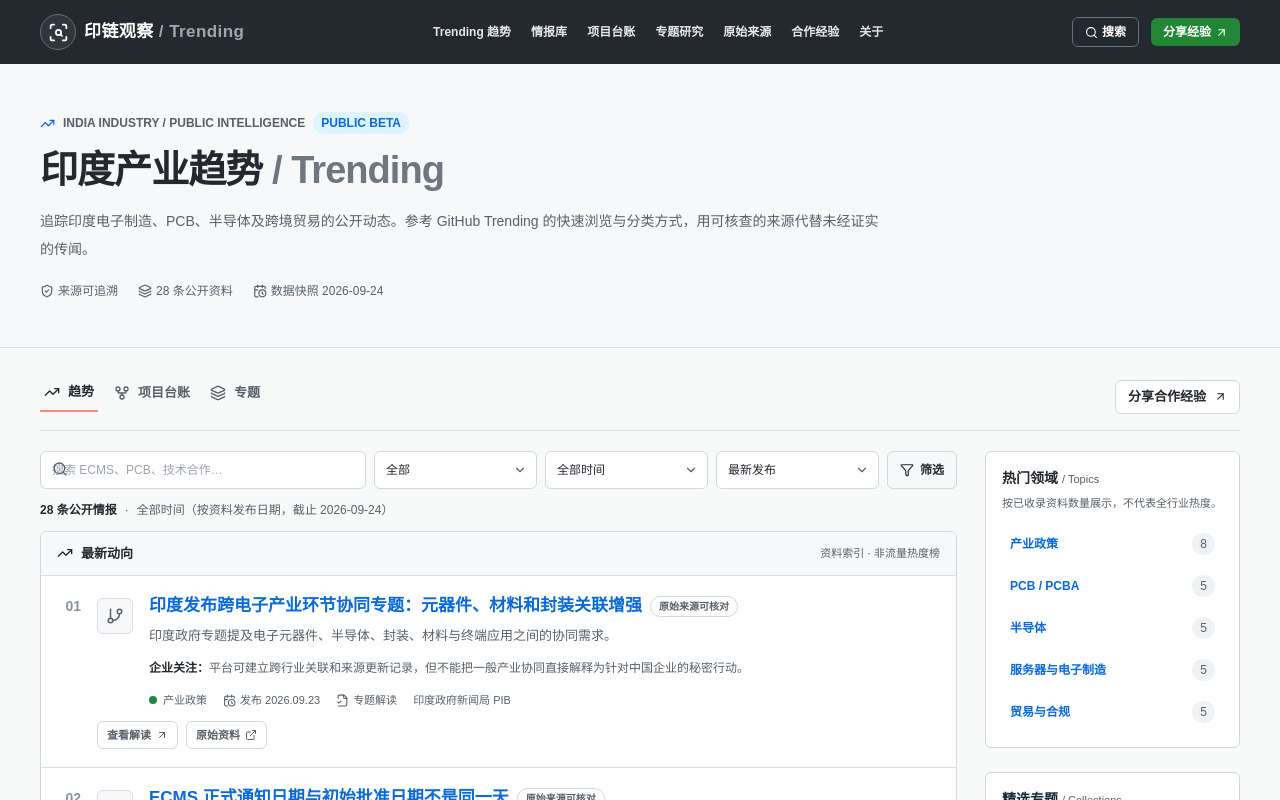
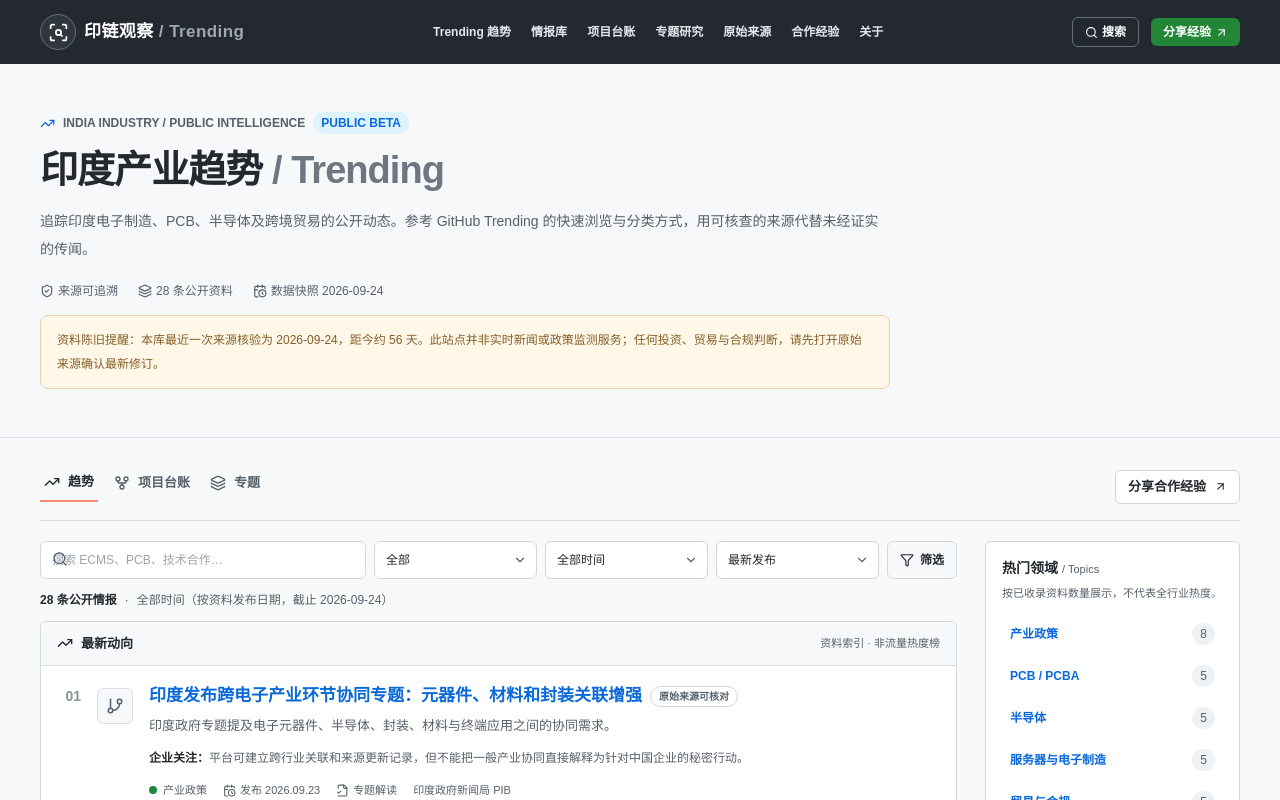
Before and after one commit to 1998x-stack/india-supply-chain-watch, a Next.js app: page / in a window 1280 px wide. Shown: the top 800 px of the page. Built offline with nearby package versions, Linux system fonts and the light colour scheme.

Commit message:
feat(editorial): warn visitors when source verification snapshot is more than 30 days old

```diff
--- a/components/trending-board.tsx
+++ b/components/trending-board.tsx
@@ -19,6 +19,8 @@ const isoDay = (s:string) => /^\d{4}-\d{2}-\d{2}$/.test(s) ? s : "";
 const snapshot = articles.reduce((latest, a) => isoDay(a.checkedAt) > latest ? a.checkedAt : latest, "2026-09-24");
 const asUtc = (s:string) => new Date(`${s}T00:00:00Z`).getTime();
 const DAY = 86_400_000;
+const ageDays = Math.max(0, Math.floor((Date.now() - asUtc(snapshot)) / DAY));
+const snapshotIsOld = ageDays >= 30;
 const dateInWindow = (a:Article,days:number) => days===Infinity || (asUtc(snapshot)-asUtc(a.publishedAt)>=0 && asUtc(snapshot)-asUtc(a.publishedAt)<days*DAY);
 const categoriesCount = INDUSTRIES.slice(1).map(category=>({category,count:articles.filter(a=>a.category===category).length}));
 function urlFor(p:{since:string;category:string;q:string;sort:string}){const query=new URLSearchParams();if(p.since!=="all")query.set("since",p.since);if(p.category!=="全部")query.set("category",p.category);if(p.q)query.set("q",p.q);if(p.sort!=="newest")query.set("sort",p.sort);const qs=query.toString();return `/${qs?`?${qs}`:""}`;}
@@ -66,6 +68,7 @@ export function TrendingBoard({params}:{params:TrendParams}){
         <h1 className="mt-2 text-[30px] font-bold tracking-tight text-[#24292f] sm:text-[38px]">印度产业趋势 <span className="text-[#6e7781]">/ Trending</span></h1>
         <p className="mt-2 max-w-[850px] text-[14px] leading-7 text-[#57606a]">追踪印度电子制造、PCB、半导体及跨境贸易的公开动态。参考 GitHub Trending 的快速浏览与分类方式，用可核查的来源代替未经证实的传闻。</p>
         <div className="mt-5 flex flex-wrap items-center gap-x-5 gap-y-2 text-xs text-[#57606a]"><span className="flex items-center gap-1"><ShieldCheck size={14}/>来源可追溯</span><span className="flex items-center gap-1"><Layers3 size={14}/>{articles.length} 条公开资料</span><span className="flex items-center gap-1"><CalendarClock size={14}/>数据快照 {snapshot}</span></div>
+        {snapshotIsOld && <p role="note" className="mt-4 max-w-[850px] rounded-lg border border-[#e8d1a9] bg-[#fff7e7] px-4 py-3 text-xs leading-6 text-[#865f29]">资料陈旧提醒：本库最近一次来源核验为 {snapshot}，距今约 {ageDays} 天。此站点并非实时新闻或政策监测服务；任何投资、贸易与合规判断，请先打开原始来源确认最新修订。</p>}
       </div>
     </section>
     <div className="container-page py-6 sm:py-8">
```
